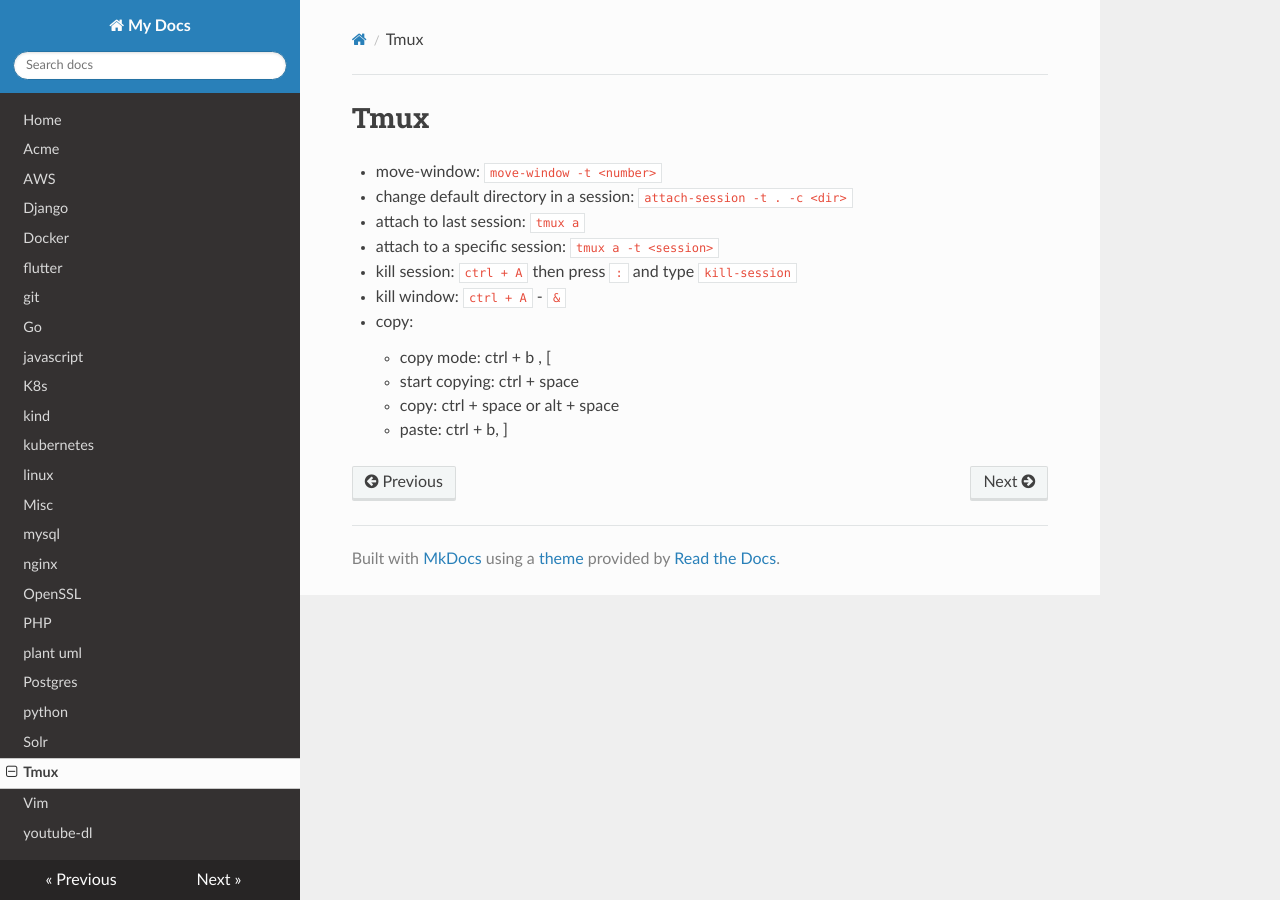
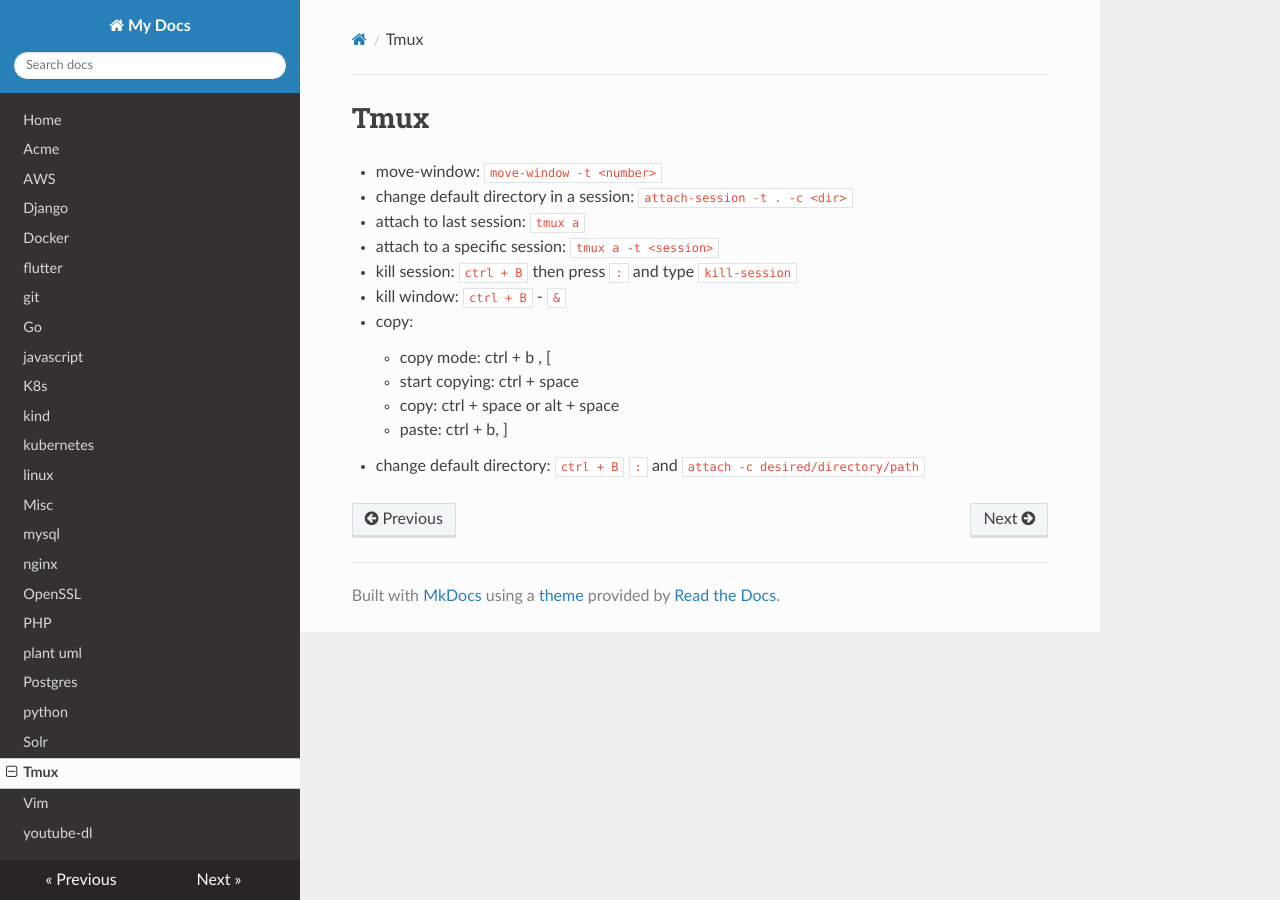
Before and after one commit to filipelucas42/notes, an MkDocs documentation site: the page built from docs/tmux.md, in a window 1280 px wide. Built offline with MkDocs 1.6.1, drawn with Linux system fonts in a browser that asks for light colours; nearby versions of some CDN libraries.

Commit message:
Update tmux.md

```diff
--- a/docs/tmux.md
+++ b/docs/tmux.md
@@ -9,12 +9,14 @@
 
 *   attach to a specific session: `tmux a -t <session>`
 
-*   kill session: `ctrl + A` then press `:` and type `kill-session`
+*   kill session: `ctrl + B` then press `:` and type `kill-session`
 
-*   kill window: `ctrl + A` - `&`
+*   kill window: `ctrl + B` - `&`
 
 * copy:
     * copy mode: ctrl + b , [
     * start copying: ctrl + space
     * copy: ctrl + space or alt + space
     * paste: ctrl + b, ]
+
+* change default directory: `ctrl + B` `:` and `attach -c desired/directory/path`
```
